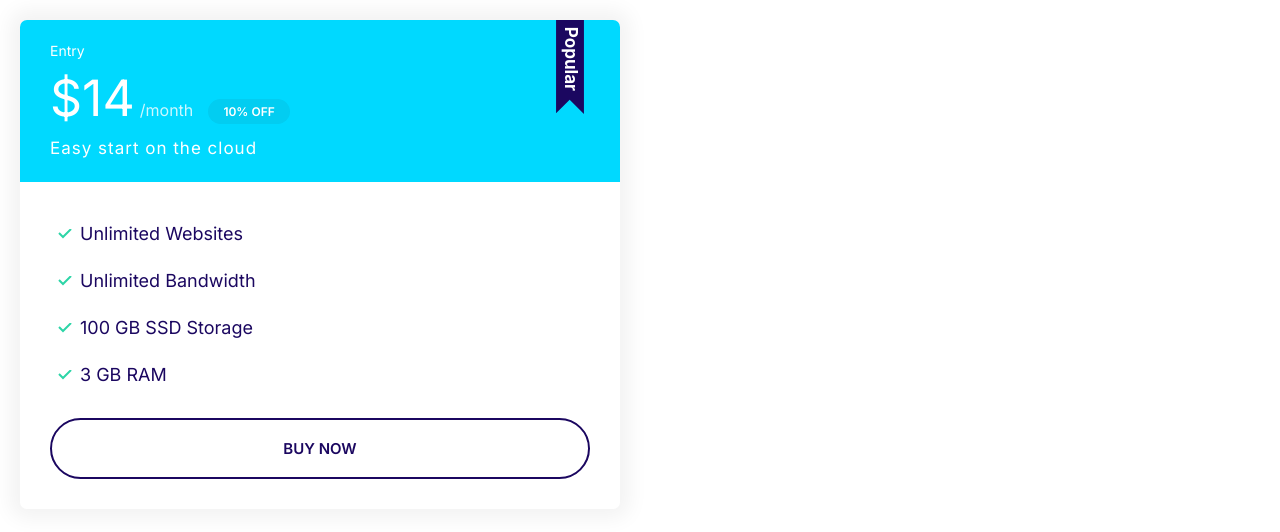
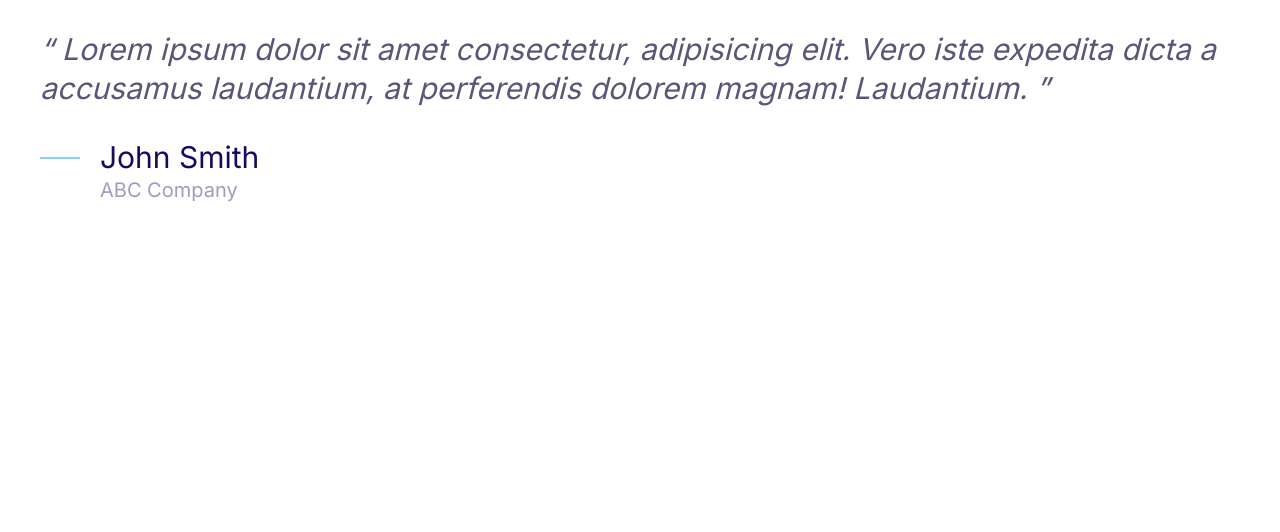
Before and after one commit to sampreethamithkumar/Moshify, a plain HTML site: page index.html in a window 1280 px wide. Drawn offline with Linux system fonts and the light colour scheme.

Commit message:
quote block designed

```diff
--- a/css/style.css
+++ b/css/style.css
@@ -6,6 +6,7 @@
   --color-body: #918ca4;
   --color-border: #ccc;
   --border-radius: 30px;
+  --color-body-darker: #5c5577;
 }
 
 *,
@@ -358,3 +359,69 @@ a {
     font-size: 1.7rem;
   }
 }
+
+/* Media */
+.media {
+  display: flex;
+}
+
+.media__title {
+  margin-top: 0;
+}
+
+.media__body {
+  margin: 0 2rem;
+}
+
+.media__image {
+  margin-top: 1rem;
+}
+
+/* Quotes */
+.quote {
+  font-size: 3rem;
+  font-style: italic;
+  color: var(--color-body-darker);
+  line-height: 1.3;
+}
+
+.quote__text::before {
+  content: open-quote;
+}
+
+.quote__text::after {
+  content: close-quote;
+}
+
+.quote__author {
+  font-size: 3rem;
+  font-weight: 500;
+  font-style: normal;
+  margin-bottom: 0;
+}
+
+.quote__organization {
+  color: var(--color-headings);
+  opacity: 0.4;
+  font-style: normal;
+  font-size: 2rem;
+}
+
+.quote__line {
+  position: relative;
+  bottom: 10px;
+}
+
+@media screen and (min-width) {
+  .quote {
+    font-size: 2rem;
+  }
+
+  .quote__author {
+    font-size: 2.4rem;
+  }
+
+  .quote__organization {
+    font-size: 1.6rem;
+  }
+}
--- a/index.html
+++ b/index.html
@@ -13,27 +13,25 @@
     <link rel="stylesheet" href="css/style.css" />
   </head>
   <body>
-    <div style="width: 50%; padding: 20px">
-      <div class="plan plan--popular">
-        <div class="card card--secondary">
-          <header class="card__header">
-            <h3 class="plan__name">Entry</h3>
-            <span class="plan__price">$14</span>
-            <span class="plan__billing-cycle">/month</span>
-            <span class="badge badge--secondary badge--small">10% OFF</span>
-            <span class="plan__description">Easy start on the cloud</span>
-          </header>
-          <div class="card__body">
-            <ul class="list list--tick">
-              <li class="list__item">Unlimited Websites</li>
-              <li class="list__item">Unlimited Bandwidth</li>
-              <li class="list__item">100 GB SSD Storage</li>
-              <li class="list__item">3 GB RAM</li>
-            </ul>
-            <button class="btn btn--outline btn--block">Buy Now</button>
+    <blockquote class="quote">
+      <p class="quote__text">
+        Lorem ipsum dolor sit amet consectetur, adipisicing elit. Vero iste
+        expedita dicta a accusamus laudantium, at perferendis dolorem magnam!
+        Laudantium.
+      </p>
+      <footer>
+        <div class="media">
+          <div class="media__image">
+            <svg class="icon icon--primary quote__line">
+              <use xlink:href="images/sprite.svg#line"></use>
+            </svg>
+          </div>
+          <div class="media__body">
+            <h3 class="media__title quote__author">John Smith</h3>
+            <p class="quote__organization">ABC Company</p>
           </div>
         </div>
-      </div>
-    </div>
+      </footer>
+    </blockquote>
   </body>
 </html>
```
Also changed, not shown: component/media.html (added, +14 -0 lines).
